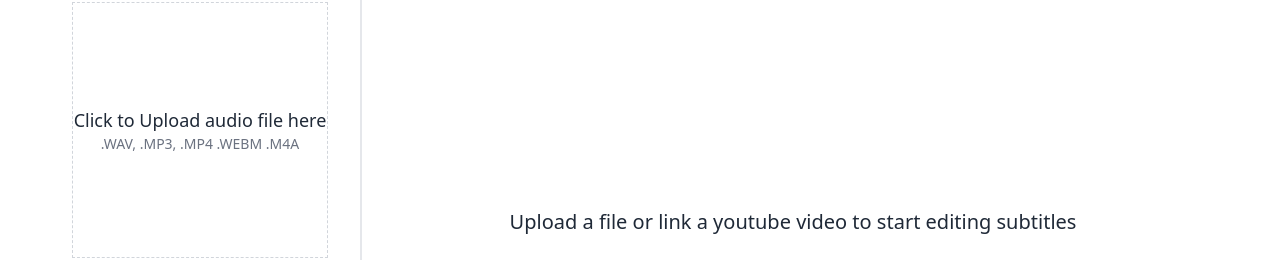
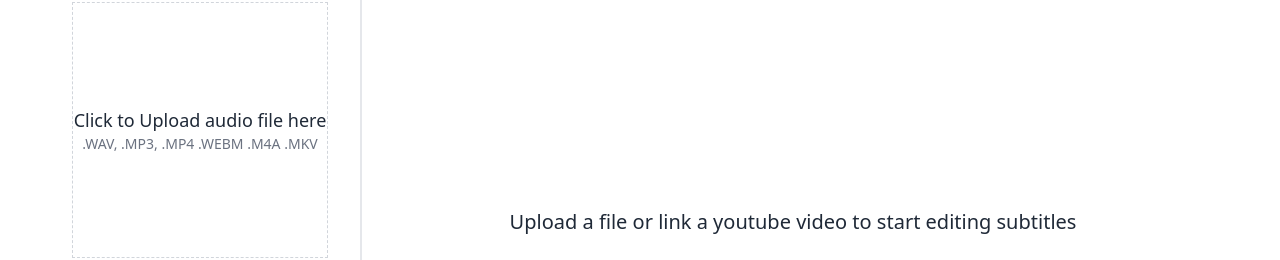
Before and after one commit to kurianbenoy/Indic-Subtitler, a Next.js app in the folder ui/: page /generate in a window 1280 px wide. Shown: the part 200-460 px from the top of the page. Built offline with nearby package versions, Linux system fonts and the light colour scheme.

Commit message:
add MKV file support

```diff
--- a/ui/src/components/Dropzone.jsx
+++ b/ui/src/components/Dropzone.jsx
@@ -15,6 +15,7 @@ export default function Dropzone({ setUploadedFile, uploadedFile }) {
       "audio/wav": [".wav"],
       "audio/mpeg": [".mp3"],
       "video/mp4": [".mp4"],
+      "video/mkv": [".mkv"],
     },
   });
   function modalText(active) {
@@ -26,7 +27,7 @@ export default function Dropzone({ setUploadedFile, uploadedFile }) {
           <p className="text-lg text-center">
             <span className="font-medium">Click to Upload</span> audio file here
           </p>
-          <p className="text-center text-gray-500 text-sm">.WAV, .MP3, .MP4 .WEBM .M4A</p>
+          <p className="text-center text-gray-500 text-sm">.WAV, .MP3, .MP4 .WEBM .M4A .MKV</p>
         </span>
       );
     }
```
